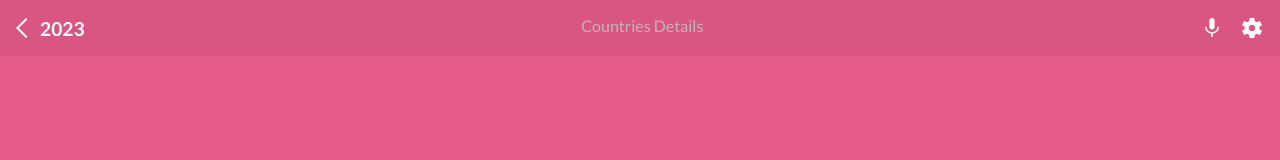
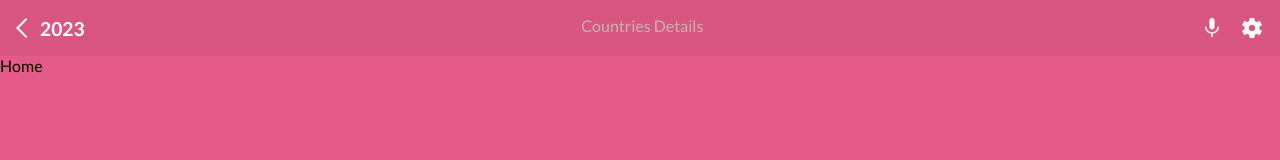
Before and after one commit to kensteph/countries-details, a React (Create React App) app: page / in a window 1280 px wide. Shown: the top 160 px of the page. Built offline with nearby package versions, Linux system fonts and the light colour scheme.

Commit message:
Create the Home page.

```diff
--- a/src/App.js
+++ b/src/App.js
@@ -1,9 +1,11 @@
 import Header from './components/Header';
+import Home from './pages/Home';
 
 function App() {
   return (
     <div className="App">
       <Header />
+      <Home />
     </div>
   );
 }
--- /dev/null
+++ b/src/pages/Home.jsx
@@ -0,0 +1,7 @@
+import React from 'react';
+
+const Home = () => (
+  <div>Home</div>
+);
+
+export default Home;
```
